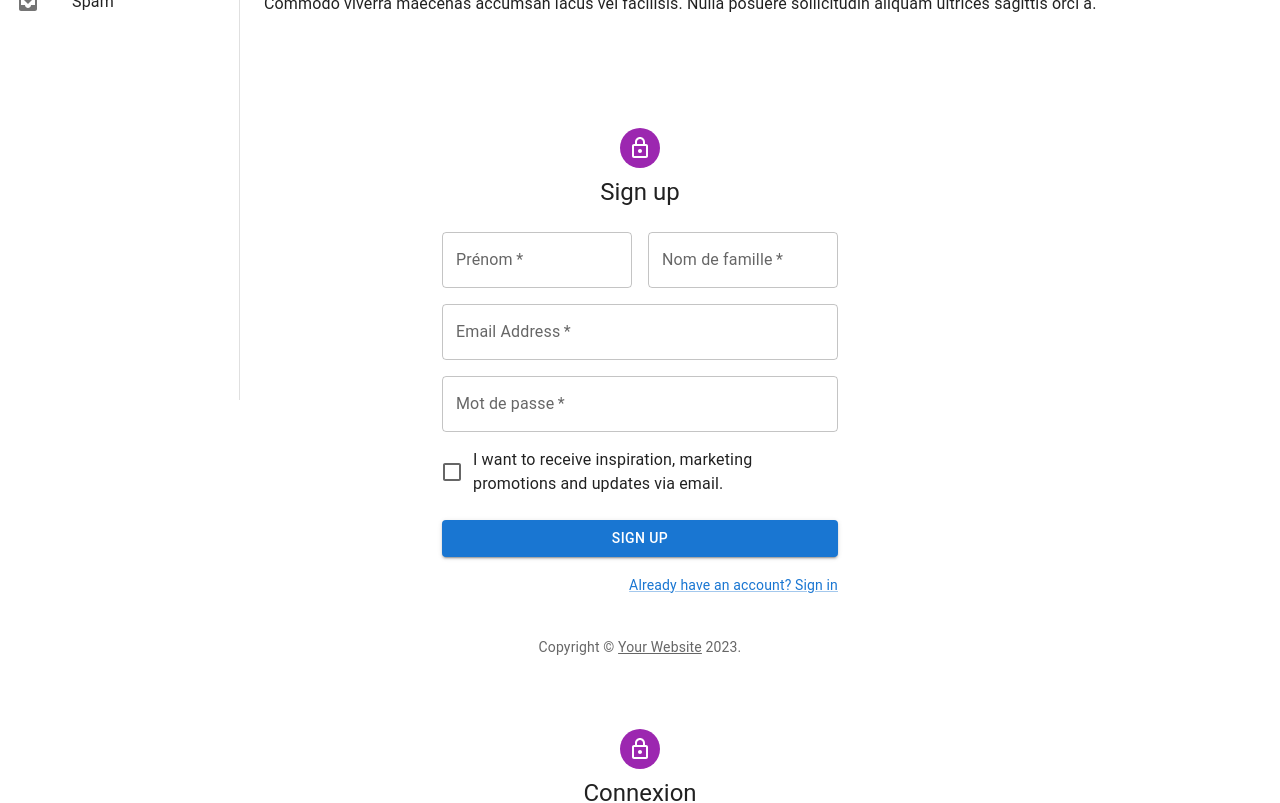
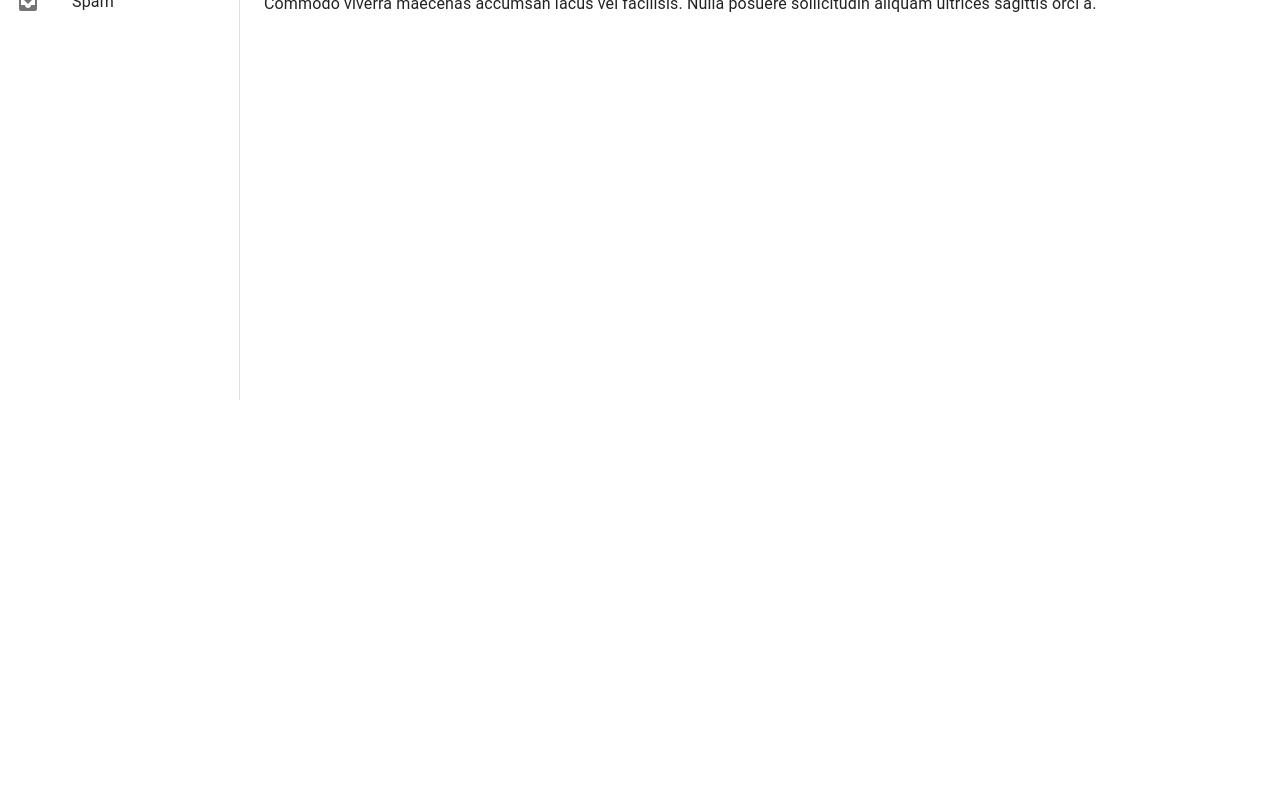
Before and after one commit to FlorianeLNT/NomNom-CookingNetwork, a React (Vite) app: page / in a window 1280 px wide. Shown: the part 400-1203 px from the top of the page. After the commit the page ends 800 px from the top, so only its background shows below. Built offline with nearby package versions, Linux system fonts and the light colour scheme.

Commit message:
signup fini et fonctionnel

```diff
--- a/src/App.jsx
+++ b/src/App.jsx
@@ -19,8 +19,6 @@ function App() {
   ]);
   return (
     <div>
-      <NavBar />
-      <SignUp />
       <RouterProvider router={router} />
     </div>
   );
--- a/src/Component/Home/Home.jsx
+++ b/src/Component/Home/Home.jsx
@@ -8,7 +8,7 @@ import Login from "../Login/Login";
 function Home() {
   return (
     <>
-      <Login />
+      <NavBar />
     </>
   );
 }
--- a/src/Component/Signup/Signup.jsx
+++ b/src/Component/Signup/Signup.jsx
@@ -23,7 +23,7 @@ function Copyright(props) {
     >
       {"Copyright © "}
       <Link color="inherit" href="https://mui.com/">
-        Your Website
+        Nom Nom Cooking Network
       </Link>{" "}
       {new Date().getFullYear()}
       {"."}
@@ -38,7 +38,6 @@ const defaultTheme = createTheme();
 function SignUp() {
   const [email, setEmail] = useState("");
   const [password, setPassword] = useState("");
-  // const [comfirmPassword, setComfirmPassword] = useState("");
   const [firstName, setFirstName] = useState("");
   const [lastName, setLastName] = useState("");
   const [message, setMessage] = useState("");
@@ -54,8 +53,8 @@ function SignUp() {
       body: JSON.stringify({
         email: email,
         password: password,
-        firstName: firstName,
-        lastName: lastName,
+        firstname: firstName,
+        lastname: lastName,
       }),
     };
     const response = await fetch(
@@ -72,11 +71,6 @@ function SignUp() {
     if (data.message) {
       setMessage(data.message);
     }
-
-    // if (password != comfirmPassword) {
-    //   setMessage("Veuillez saisir des mots de passe identiques");
-    //   return;
-    // }
   };
 
   return (
@@ -95,7 +89,7 @@ function SignUp() {
             <LockOutlinedIcon />
           </Avatar>
           <Typography component="h1" variant="h5">
-            Sign up
+            Créer le compte
           </Typography>
           <Box
             component="form"
@@ -154,19 +148,6 @@ function SignUp() {
                   onChange={(e) => setPassword(e.target.value)}
                 />
               </Grid>
-              {/* <Grid item xs={12}>
-                <TextField
-                  required
-                  fullWidth
-                  name="comfirmPassword"
-                  label="Comfirmer mot de passe"
-                  type="Password"
-                  id="comfirmPassword"
-                  autoComplete="new-password"
-                  value={comfirmPassword}
-                  onChange={(e) => setComfirmPassword(e.target.value)}
-                />
-              </Grid> */}
               <Grid item xs={12}>
                 <FormControlLabel
                   control={
@@ -186,8 +167,8 @@ function SignUp() {
             </Button>
             <Grid container justifyContent="flex-end">
               <Grid item>
-                <Link href="#" variant="body2">
-                  Already have an account? Sign in
+                <Link href="/login" variant="body2">
+                  Vous avez déjà un compte ? Connectez-vous
                 </Link>
               </Grid>
             </Grid>
```
